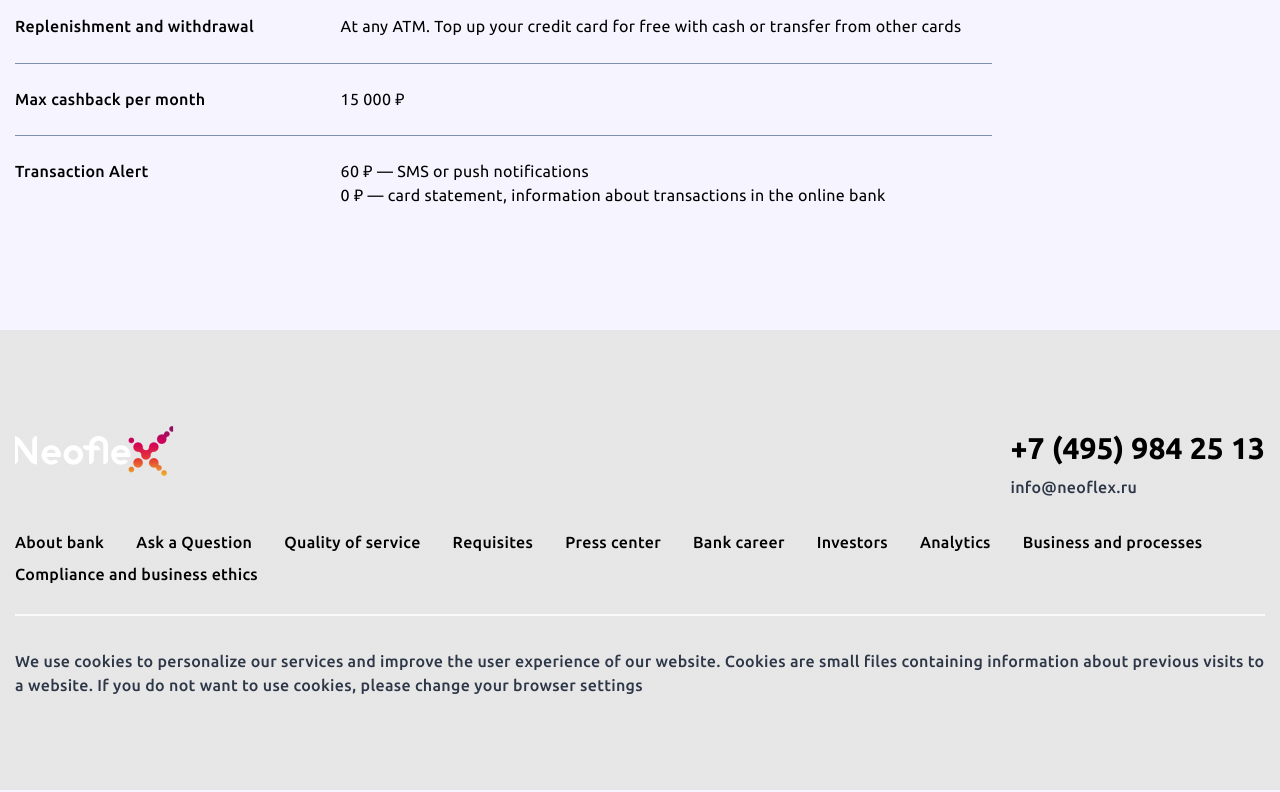
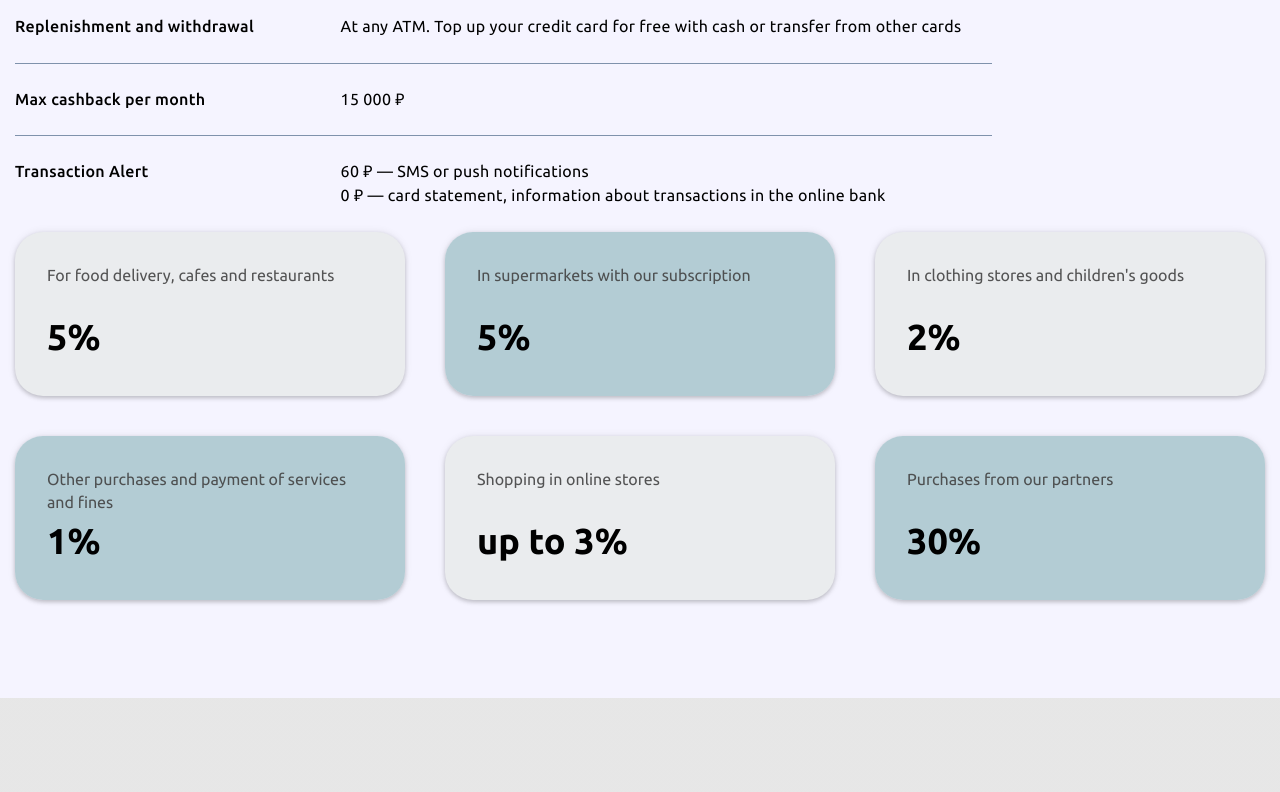
Before and after one commit to krisgsnv/neobank, a React app: page /loan in a window 1280 px wide. Shown: the part 397-1189 px from the top of the page. Built offline with nearby package versions, Linux system fonts and the light colour scheme.

Commit message:
add cashback section

```diff
--- /dev/null
+++ b/src/components/containers/Cashback/index.tsx
@@ -0,0 +1,28 @@
+import "./style.scss";
+
+const cashbackList: [string, string][] = [
+  ["For food delivery, cafes and restaurants", "5%"],
+  ["In supermarkets with our subscription", "5%"],
+  ["In clothing stores and children's goods", "2%"],
+  ["Other purchases and payment of services and fines", "1%"],
+  ["Shopping in online stores", "up to 3%"],
+  ["Purchases from our partners", "30%"],
+];
+
+const Cashback = () => (
+  <section className="cashback">
+    <ul className="cashback__list">
+      {cashbackList.map((item) => {
+        const [title, description] = item;
+        return (
+          <li key={title} className="cashback__item">
+            <p className="cashback__item-title">{title}</p>
+            <b className="cashback__item-description">{description}</b>
+          </li>
+        );
+      })}
+    </ul>
+  </section>
+);
+
+export default Cashback;
--- /dev/null
+++ b/src/components/containers/Cashback/style.scss
@@ -0,0 +1,51 @@
+.cashback {
+  &__list {
+    display: grid;
+    grid-template-columns: repeat(3, 1fr);
+    grid-template-rows: auto;
+    gap: toRem(40);
+    @media screen and (max-width: $tablet) {
+      grid-template-columns: repeat(2, 1fr);
+      gap: 2rem;
+    }
+    @media screen and (max-width: $mobile) {
+      grid-template-columns: 1fr;
+      gap: 1.5rem;
+    }
+  }
+  &__item {
+    @include flex-column;
+    justify-content: space-between;
+    padding: 2rem;
+    border-radius: toRem(28);
+    box-shadow: 0px 2px 4px 0px rgba(0, 0, 0, 0.2),
+      0px 0px 8px 0px rgba(0, 0, 0, 0.08);
+    &:nth-child(odd) {
+      background: $lightgray;
+    }
+    &:nth-child(even) {
+      background: rgba(136, 179, 184, 0.6);
+    }
+    @media screen and (max-width: $tablet) and (min-width: $mobile) {
+      &:first-child,
+      &:nth-child(n + 4) {
+        background: $lightgray;
+      }
+      &:nth-child(2),
+      &:nth-child(3),
+      &:last-child {
+        background: rgba(136, 179, 184, 0.6);
+      }
+    }
+  }
+  &__item-title {
+    color: rgba(67, 67, 67, 0.9);
+    min-height: calc(1.474rem * 2);
+    @media screen and (max-width: $mobile) {
+      min-height: auto;
+    }
+  }
+  &__item-description {
+    @include heading-size(toRem(36));
+  }
+}
--- a/src/pages/Loan.tsx
+++ b/src/pages/Loan.tsx
@@ -1,8 +1,10 @@
+import Cashback from "../components/containers/Cashback";
 import Rates from "../components/containers/Rates";
 
 const Loan = () => (
   <>
     <Rates />
+    <Cashback />
   </>
 );
 
```
